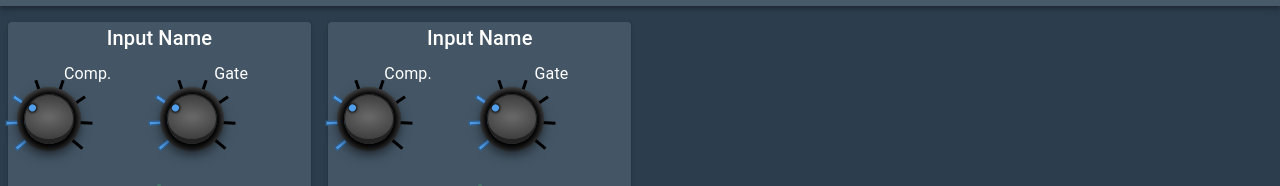
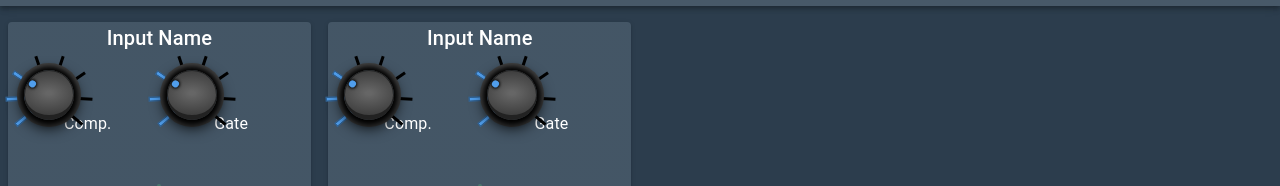
Before and after one commit to engineerjoe440/VMeeterWeb, a React app in the folder frontend/: page / in a window 1280 px wide. Shown: the part 152-338 px from the top of the page. Built offline with nearby package versions, Linux system fonts and the light colour scheme; the HTML template or start-up script is replaced by a standard one.

Commit message:
moved labels below knobs

```diff
--- a/frontend/src/InputChannel.js
+++ b/frontend/src/InputChannel.js
@@ -69,9 +69,6 @@ export default function InputChannel() {
         <Grid item m={1} xs={12}>
           <Box sx={{ display: 'grid', gridTemplateColumns: 'repeat(2, 1fr)' }}>
             <div>
-              <Typography sx={{ flexGrow: 1 }}>
-                Comp.
-              </Typography>
               <Knob
                   size={50}
                   numTicks={7}
@@ -80,11 +77,11 @@ export default function InputChannel() {
                   max={100}
                   value={30}
               />
+              <Typography sx={{ flexGrow: 1 }}>
+                Comp.
+              </Typography>
             </div>
             <div>
-              <Typography sx={{ flexGrow: 1 }}>
-                Gate
-              </Typography>
               <Knob
                   size={50}
                   numTicks={7}
@@ -93,6 +90,9 @@ export default function InputChannel() {
                   max={100}
                   value={30}
               />
+              <Typography sx={{ flexGrow: 1 }}>
+                Gate
+              </Typography>
             </div>
           </Box>
         </Grid>
```
